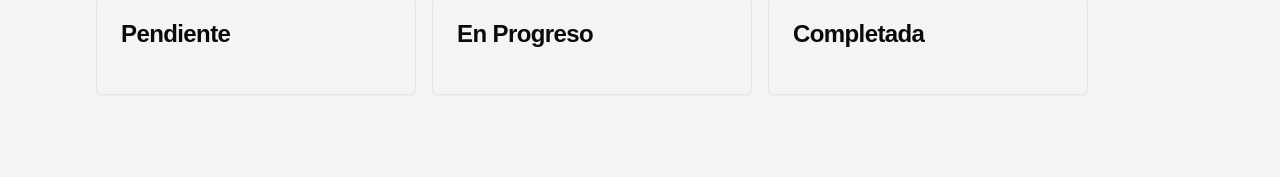
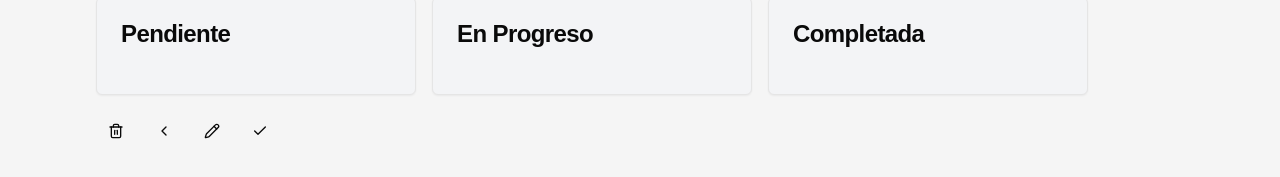
Before and after one commit to KaicerPirata/UCC-GO, a Next.js app: page / in a window 1280 px wide. Shown: the part 205-382 px from the top of the page. Built offline with nearby package versions, Linux system fonts and the light colour scheme; what @genkit-ai/googleai, genkit would draw is missing.

Commit message:
quiero que los botones sean mas pequeño y que sean con simbolos y que en la parte de abajo inferior se vea que significa

```diff
--- a/src/app/page.tsx
+++ b/src/app/page.tsx
@@ -5,10 +5,12 @@ import {Card, CardContent, CardHeader, CardTitle} from '@/components/ui/card';
 import {Button} from '@/components/ui/button';
 import {suggestDueDate} from '@/ai/flows/suggest-due-date';
 import {Calendar} from "@/components/ui/calendar"
-import { cn } from "@/lib/utils"
-import { Popover, PopoverContent, PopoverTrigger } from "@/components/ui/popover"
-import { format } from "date-fns"
-import { AlertDialog, AlertDialogAction, AlertDialogCancel, AlertDialogContent, AlertDialogDescription, AlertDialogFooter, AlertDialogHeader, AlertDialogTitle, AlertDialogTrigger } from '@/components/ui/alert-dialog';
+import {cn} from "@/lib/utils"
+import {Popover, PopoverContent, PopoverTrigger} from "@/components/ui/popover"
+import {format} from "date-fns"
+import {AlertDialog, AlertDialogAction, AlertDialogCancel, AlertDialogContent, AlertDialogDescription, AlertDialogFooter, AlertDialogHeader, AlertDialogTitle, AlertDialogTrigger} from '@/components/ui/alert-dialog';
+import {Tooltip, TooltipContent, TooltipProvider, TooltipTrigger} from "@/components/ui/tooltip";
+import {Check, ChevronLeft, ChevronRight, Loader2, Pencil, Trash2} from "lucide-react";
 
 export default function Home() {
   const [pendingTasks, setPendingTasks] = useState<string[]>([]);
@@ -37,7 +39,7 @@ export default function Home() {
         setSuggestedDueDate(aiSuggestion.suggestedDueDate);
       } catch (error) {
         console.error('Error getting AI suggestion:', error);
-        setSuggestedDueDate('Error getting suggestion');
+        setSuggestedDueDate('Error al obtener sugerencia');
       }
     }
   };
@@ -84,6 +86,7 @@ export default function Home() {
 
 
   return (
+    <TooltipProvider>
       <main className="flex min-h-screen flex-col p-4 md:p-24 gap-4">
         <h1 className="text-2xl font-bold">Tablero Kanban de TaskFlow</h1>
 
@@ -154,6 +157,50 @@ export default function Home() {
             columnId="Completada"
           />
         </div>
+
+        <div className="flex space-x-2">
+          <Tooltip>
+            <TooltipTrigger asChild>
+              <Button variant="ghost" size="icon">
+                <Trash2 className="h-4 w-4"/>
+              </Button>
+            </TooltipTrigger>
+            <TooltipContent>
+              Eliminar
+            </TooltipContent>
+          </Tooltip>
+          <Tooltip>
+            <TooltipTrigger asChild>
+              <Button variant="ghost" size="icon">
+                <ChevronLeft className="h-4 w-4"/>
+              </Button>
+            </TooltipTrigger>
+            <TooltipContent>
+              Pendiente
+            </TooltipContent>
+          </Tooltip>
+          <Tooltip>
+            <TooltipTrigger asChild>
+              <Button variant="ghost" size="icon">
+                <Pencil className="h-4 w-4"/>
+              </Button>
+            </TooltipTrigger>
+            <TooltipContent>
+              En Progreso
+            </TooltipContent>
+          </Tooltip>
+          <Tooltip>
+            <TooltipTrigger asChild>
+              <Button variant="ghost" size="icon">
+                <Check className="h-4 w-4"/>
+              </Button>
+            </TooltipTrigger>
+            <TooltipContent>
+              Completada
+            </TooltipContent>
+          </Tooltip>
+        </div>
+
         <AlertDialog open={open} onOpenChange={setOpen}>
           <AlertDialogContent>
             <AlertDialogHeader>
@@ -174,6 +221,7 @@ export default function Home() {
           </AlertDialogContent>
         </AlertDialog>
       </main>
+    </TooltipProvider>
   );
 }
 
@@ -219,37 +267,55 @@ function TaskCard({task, moveTask, confirmDeleteTask, from}: TaskCardProps) {
       <CardContent>
         <p>{task}</p>
         <div className="flex justify-between mt-2">
-          <Button
-            size="sm"
-            onClick={() => moveTask(task, from, 'Pendiente')}
-            className="bg-teal-500 text-white rounded px-2 py-1"
-          >
-            Pendiente
-          </Button>
-          <Button
-            size="sm"
-            onClick={() => moveTask(task, from, 'En Progreso')}
-            className="bg-teal-500 text-white rounded px-2 py-1"
-          >
-            En Progreso
-          </Button>
-          <Button
-            size="sm"
-            onClick={() => moveTask(task, from, 'Completada')}
-            className="bg-teal-500 text-white rounded px-2 py-1"
-          >
-            Completada
-          </Button>
-          <Button
-            size="sm"
-            variant="destructive"
-            onClick={() => confirmDeleteTask(task, from)}
-            className="rounded px-2 py-1"
-          >
-            Eliminar
-          </Button>
+          <TooltipProvider>
+            <Tooltip>
+              <TooltipTrigger asChild>
+                <IconButton onClick={() => moveTask(task, from, 'Pendiente')} icon={<ChevronLeft className="h-4 w-4"/>}/>
+              </TooltipTrigger>
+              <TooltipContent>
+                Mover a Pendiente
+              </TooltipContent>
+            </Tooltip>
+            <Tooltip>
+              <TooltipTrigger asChild>
+                <IconButton onClick={() => moveTask(task, from, 'En Progreso')} icon={<Pencil className="h-4 w-4"/>}/>
+              </TooltipTrigger>
+              <TooltipContent>
+                Mover a En Progreso
+              </TooltipContent>
+            </Tooltip>
+            <Tooltip>
+              <TooltipTrigger asChild>
+                <IconButton onClick={() => moveTask(task, from, 'Completada')} icon={<Check className="h-4 w-4"/>}/>
+              </TooltipTrigger>
+              <TooltipContent>
+                Mover a Completada
+              </TooltipContent>
+            </Tooltip>
+            <Tooltip>
+              <TooltipTrigger asChild>
+                <IconButton onClick={() => confirmDeleteTask(task, from)} icon={<Trash2 className="h-4 w-4"/>}/>
+              </TooltipTrigger>
+              <TooltipContent>
+                Eliminar Tarea
+              </TooltipContent>
+            </Tooltip>
+          </TooltipProvider>
         </div>
       </CardContent>
     </Card>
   );
 }
+
+interface IconButtonProps {
+  onClick?: () => void;
+  icon: React.ReactNode;
+}
+
+function IconButton({onClick, icon}: IconButtonProps) {
+  return (
+    <Button size="icon" variant="ghost" onClick={onClick}>
+      {icon}
+    </Button>
+  );
+}
```
Lines whose indentation alone changed are shown as unchanged.
